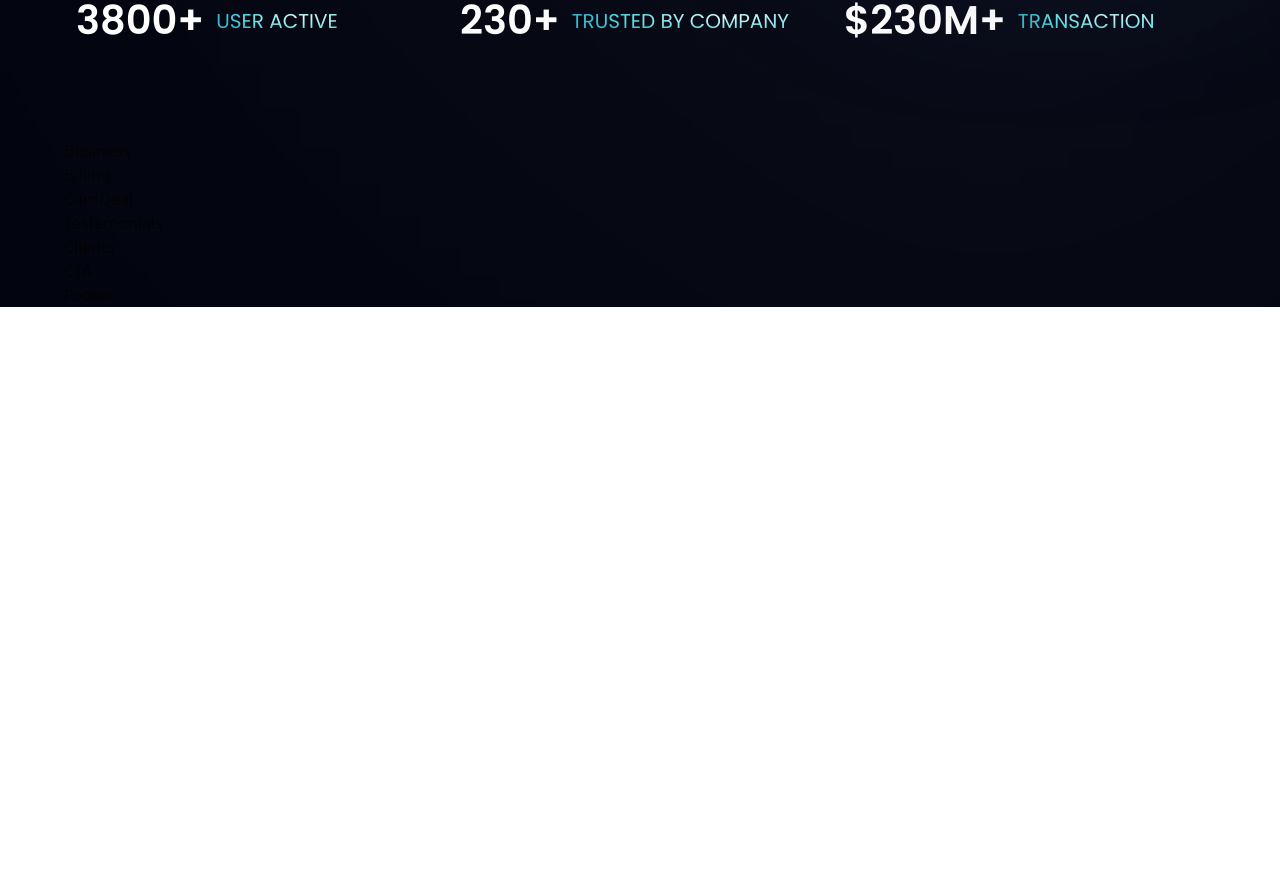
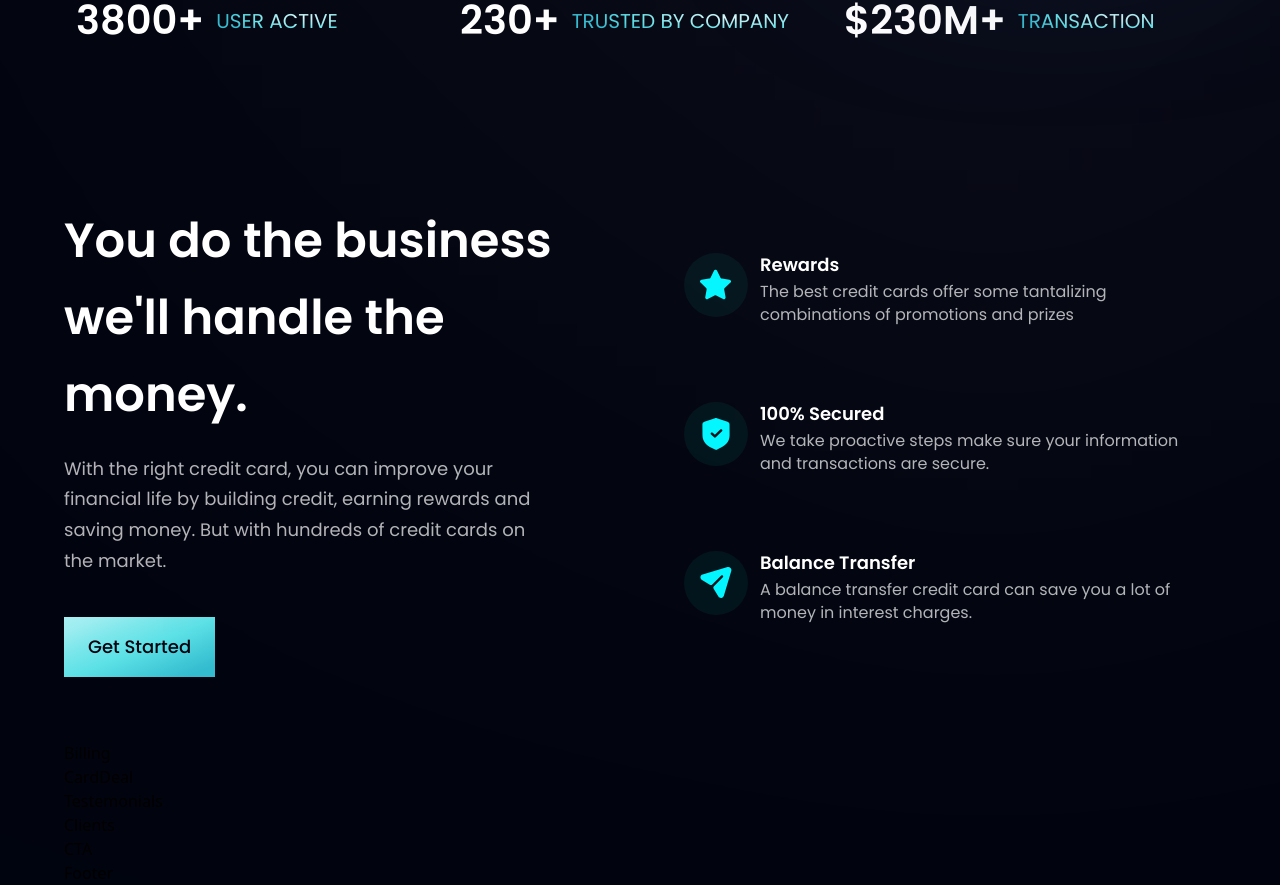
Before and after one commit to Damjan15/HooBank, a React (Vite) app: page / in a window 1280 px wide. Shown: the part 806-1691 px from the top of the page. Before the commit the page ends 1113 px from the top, so only its background shows below. Built offline with nearby package versions, Linux system fonts and the light colour scheme.

Commit message:
Business section created, dynamic button and dynamic feature card component created

```diff
--- a/src/components/Business.jsx
+++ b/src/components/Business.jsx
@@ -1,5 +1,25 @@
+import Button from "./Button";
+import FeatureCard from "./FeatureCard";
+import { features } from "../constants";
+import styles, { layout } from "../styles";
+
 const Business = () => {
-  return <div>Business</div>;
+  return (
+    <section id="features" className={layout.section}>
+      <div className={layout.sectionInfo}>
+        <h2 className={styles.heading2}>You do the business <br className="hidden sm:block" /> we'll handle the money.</h2>
+        <p className={`${styles.paragraph} max-w-[470px] mt-5`}>With the right credit card, you can improve your financial life by building credit, earning rewards and saving money. But with hundreds of credit cards on the market.</p>
+
+        <Button styles="mt-10" />
+      </div>
+
+      <div className={`${layout.sectionImg} flex-col`}>
+        { features.map((feature, index) => (
+          <FeatureCard key={feature.id} {...feature} index={index} />
+        ))}
+      </div>
+    </section>
+  )
 };
 
 export default Business;
--- a/src/components/Button.jsx
+++ b/src/components/Button.jsx
@@ -1,5 +1,7 @@
-const Button = () => {
-  return <div>Button</div>;
+const Button = ({ styles }) => {
+  return (
+    <button type="button" className={`py-4 px-6 bg-blue-gradient font-poppins font-medium text-lg text-primary outline-none ${styles}`}>Get Started</button>
+  );
 };
 
 export default Button;
--- /dev/null
+++ b/src/components/FeatureCard.jsx
@@ -0,0 +1,19 @@
+import styles from "../styles"
+import { features } from "../constants"
+
+const FeatureCard = ({ icon, title, content, index }) => {
+  return (
+    <div className={`flex flex-row p-6 rounded-[20px] ${index !== features.length - 1 ? "mb-6" : "mb-0"} feature-card cursor-pointer`}>
+        <div className={`w-[64px] h-[64px] rounded-full ${styles.flexCenter} bg-dimBlue`}>
+            <img src={icon} alt="icon" className="w-1/2 h-1/2 object-contain" />
+        </div>
+
+        <div className="flex-1 flex flex-col ml-3">
+            <h4 className="font-poppins font-semibold text-white text-lg leading-[23px] mb-1">{ title }</h4>
+            <p className="font-poppins font-normal text-dimWhite text-base leading-[23px] mb-1">{ content }</p>
+        </div>
+    </div>
+  )
+}
+
+export default FeatureCard
--- a/src/styles.js
+++ b/src/styles.js
@@ -2,7 +2,7 @@
   boxWidth: "xl:max-w-[1280px] w-full",
 
   heading2:
-    "font-poppins font-semibold xs:text-[48px] text-[40px] text-white xs:leading-[76.8px] leading-[66.8px] w-full",
+    "font-poppins font-semibold text-[30px] leading-[66.8px] text-white w-full xs:text-[48px] xs:leading-[76.8px]",
   paragraph:
     "font-poppins font-normal text-dimWhite text-[18px] leading-[30.8px]",
 
```
